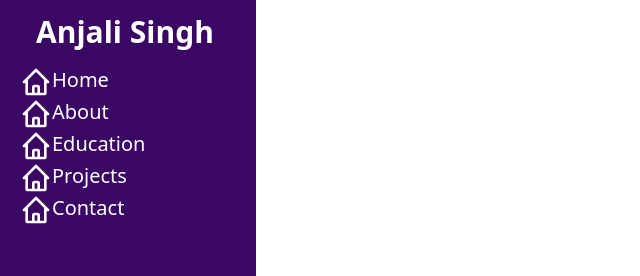
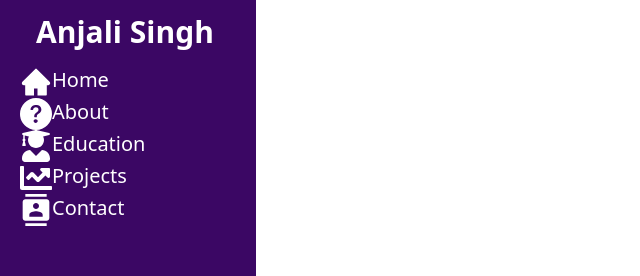
Before and after one commit to Anjali-Singh02/Portfolio, a React (Create React App) app: page / in a window 1280 px wide. Shown: the part 392-668 px from the top of the page, without its empty margins (0-640 px from the left). Built offline with nearby package versions, Linux system fonts and the light colour scheme.

Commit message:
added icons

```diff
--- a/src/Components/Navbar.js
+++ b/src/Components/Navbar.js
@@ -1,6 +1,12 @@
 import React, { Fragment, useState } from 'react';
 import { TbCircleChevronLeft } from 'react-icons/tb';
-import { HiOutlineHome } from 'react-icons/hi';
+import { AiFillHome } from 'react-icons/ai';
+import { FaUserGraduate } from 'react-icons/fa';
+import { MdContacts } from 'react-icons/md';
+import { FaChartLine } from 'react-icons/fa';
+import { SiAboutdotme } from 'react-icons/si';
+import { BsQuestionCircleFill } from 'react-icons/bs';
+
 import { IconContext } from 'react-icons/lib';
 import { Routes, Route, Link } from 'react-router-dom';
 import Home from '../pages/Home';
@@ -61,7 +67,7 @@ export const Navbar = () => {
 									}}
 								>
 									<Link to="/">
-										<HiOutlineHome />
+										<AiFillHome />
 									</Link>
 								</IconContext.Provider>
 							</div>
@@ -86,7 +92,7 @@ export const Navbar = () => {
 									}}
 								>
 									<Link to="/about">
-										<HiOutlineHome />
+										<BsQuestionCircleFill />
 									</Link>
 								</IconContext.Provider>
 							</div>
@@ -111,7 +117,7 @@ export const Navbar = () => {
 									}}
 								>
 									<Link to="/education">
-										<HiOutlineHome />
+										<FaUserGraduate />
 									</Link>
 								</IconContext.Provider>
 							</div>
@@ -136,7 +142,7 @@ export const Navbar = () => {
 									}}
 								>
 									<Link to="/projects">
-										<HiOutlineHome />
+										<FaChartLine />
 									</Link>
 								</IconContext.Provider>
 							</div>
@@ -161,7 +167,7 @@ export const Navbar = () => {
 									}}
 								>
 									<Link to="/contact">
-										<HiOutlineHome />
+										<MdContacts />
 									</Link>
 								</IconContext.Provider>
 							</div>
```
